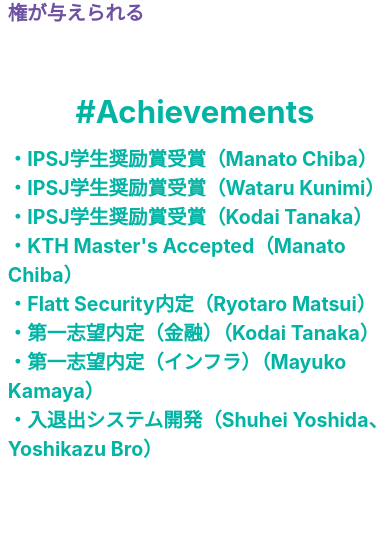
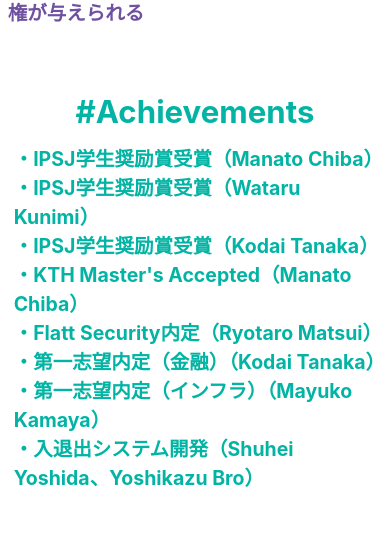
Before and after one commit to ryotaromosao/moring-web, a React (Create React App) app: page / in a window 390 px wide. Shown: the part 3214-3755 px from the top of the page. Built offline with nearby package versions, Linux system fonts and the light colour scheme.

Commit message:
achiev detail fixed

```diff
--- a/src/App.css
+++ b/src/App.css
@@ -56,7 +56,7 @@
   .midori p{
     font-size: 5vw;
     max-width: 100%;
-    padding-left: 2vw;
+    padding-left: 3.5vw;
   }
   .murasaki{
     font-size: 8vw;
--- a/src/components/Achievement/Achievement.css
+++ b/src/components/Achievement/Achievement.css
@@ -32,7 +32,7 @@
     .achievement {
         width: 86%;
         left:53%;
-        padding: 4vw;
+        padding-left: 4vw;
     }
 
     .achievement p {
```
